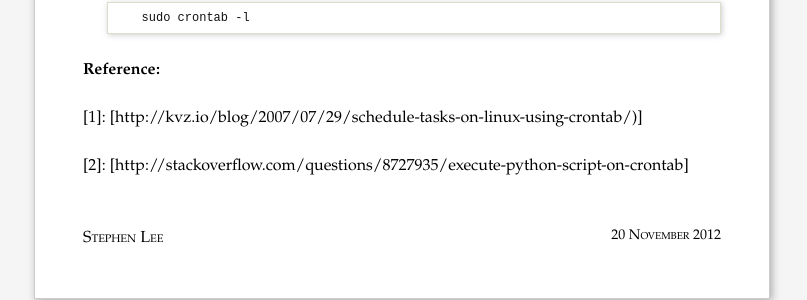
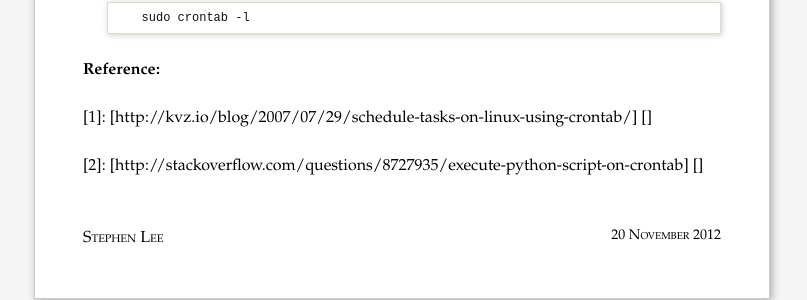
Before and after one commit to stephenLee/stephenlee.github.com, a Jekyll site: the page built from _posts/2012-11-20-Execute-python-Script-on-Crontab.md, in a window 1280 px wide. Shown: the part 853-1153 px from the top of the page, without its empty margins (238-1045 px from the left). Built offline with Jekyll 4.4.1, drawn with Linux system fonts in a browser that asks for light colours; comment, search, counter and statistics services are not loaded.

```diff
--- a/_posts/2012-11-20-Execute-python-Script-on-Crontab.md
+++ b/_posts/2012-11-20-Execute-python-Script-on-Crontab.md
@@ -4,6 +4,7 @@ layout: post
 title: Execute python script on Crontab
 
 excerpt: Execute python script on Crontab
+
 
 
 ---
@@ -34,6 +35,6 @@ I want to automatically run a python script in the background at regular interva
 
 **Reference:**
 
-\[1\]: [http://kvz.io/blog/2007/07/29/schedule-tasks-on-linux-using-crontab/)]
+\[1\]: [http://kvz.io/blog/2007/07/29/schedule-tasks-on-linux-using-crontab/] []
 
-\[2\]: [http://stackoverflow.com/questions/8727935/execute-python-script-on-crontab]
+\[2\]: [http://stackoverflow.com/questions/8727935/execute-python-script-on-crontab] []
```
